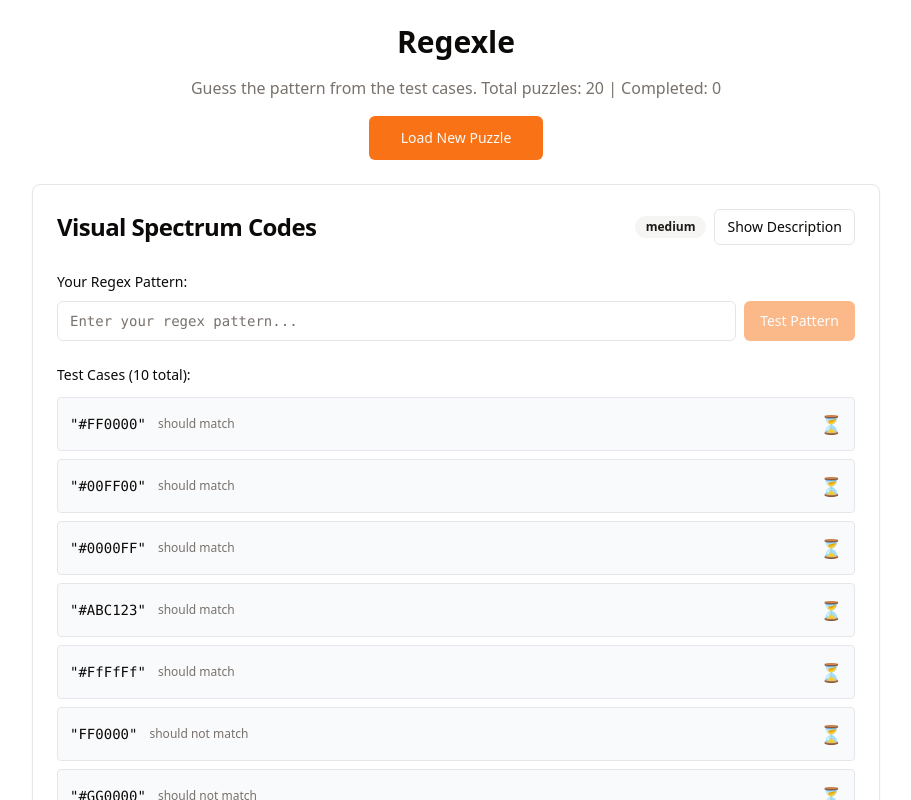
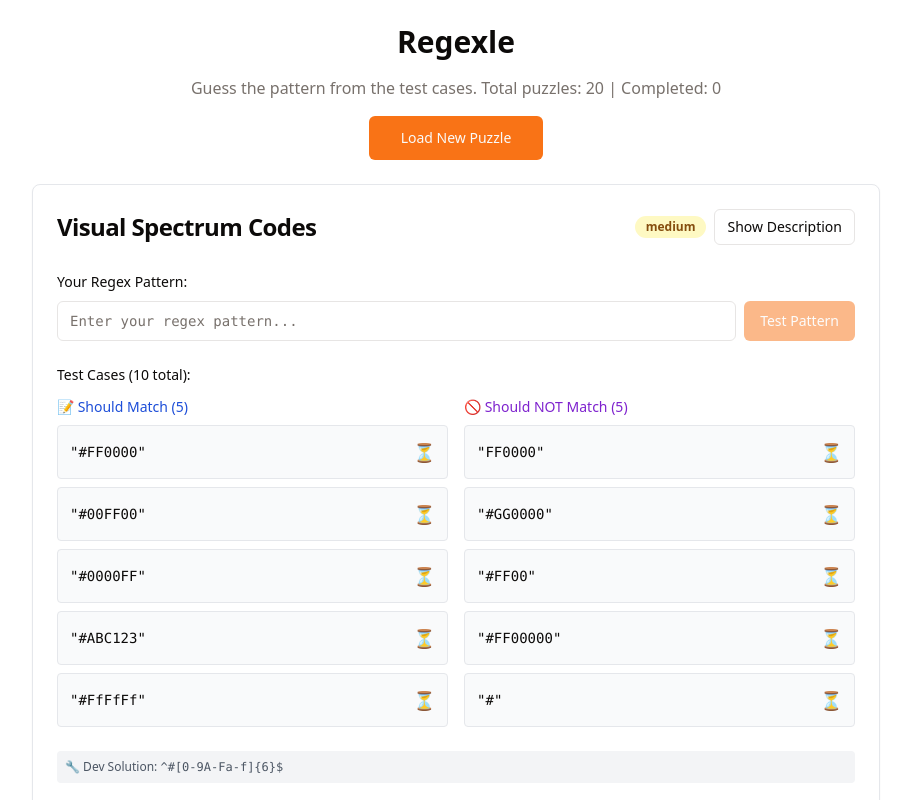
Before and after one commit to lowejosh/regexle, a React (Vite) app: page / in a window 1280 px wide. Both pictures are taken after a click on the button "Start Playing". Shown: the top 800 px of the page, without its empty margins (184-1095 px from the left). Built offline with nearby package versions, Linux system fonts and the light colour scheme.

Commit message:
ui improvements

```diff
--- a/src/App.tsx
+++ b/src/App.tsx
@@ -1,4 +1,4 @@
-import { GameProofOfConcept } from "./components/GameProofOfConcept";
+import { GameProofOfConcept } from "./components/pages/GameProofOfConcept";
 
 function App() {
   return (
--- a/src/components/GameProofOfConcept.tsx
+++ b/src/components/pages/GameProofOfConcept.tsx
@@ -1,5 +1,5 @@
-import { useGameStore } from "../store/gameStore";
-import { getTotalPuzzleCount } from "../data/puzzleLoader";
+import { useGameStore } from "../../store/gameStore";
+import { getTotalPuzzleCount } from "../../data/puzzleLoader";
 import { Button } from "@/components/ui/Button";
 import { Input } from "@/components/ui/Input";
 import {
@@ -62,7 +62,9 @@ export function GameProofOfConcept() {
             <div className="flex items-center justify-between">
               <CardTitle>{currentPuzzle.title}</CardTitle>
               <div className="flex items-center gap-2">
-                <Badge variant="secondary">{currentPuzzle.difficulty}</Badge>
+                <Badge variant={currentPuzzle.difficulty}>
+                  {currentPuzzle.difficulty}
+                </Badge>
                 <Button variant="outline" size="sm" onClick={toggleDescription}>
                   {showDescription ? "Hide" : "Show"} Description
                 </Button>
@@ -103,8 +105,22 @@ export function GameProofOfConcept() {
               <h3 className="text-sm font-medium">
                 Test Cases ({currentPuzzle.testCases.length} total):
               </h3>
-              <div className="grid gap-2">
-                {currentPuzzle.testCases.map((testCase, index) => {
+
+              <div className="grid grid-cols-2 gap-4">
+                {/* Should Match Column */}
+                <div className="space-y-2">
+                  <h4 className="text-sm font-medium text-blue-700">
+                    📝 Should Match (
+                    {
+                      currentPuzzle.testCases.filter((tc) => tc.shouldMatch)
+                        .length
+                    }
+                    )
+                  </h4>
+                  <div className="space-y-2">
+                    {currentPuzzle.testCases
+                      .filter((testCase) => testCase.shouldMatch)
+                      .map((testCase, index) => {
                         const isCorrect = gameResult
                           ? !gameResult.failedCases.some(
                               (failed) => failed.input === testCase.input
@@ -113,7 +129,7 @@ export function GameProofOfConcept() {
 
                         return (
                           <div
-                      key={index}
+                            key={`match-${index}`}
                             className={`p-3 rounded border flex items-center justify-between ${
                               isCorrect === true
                                 ? "bg-green-50 border-green-200"
@@ -126,8 +142,54 @@ export function GameProofOfConcept() {
                               <span className="font-mono text-sm">
                                 "{testCase.input}"
                               </span>
-                        <span className="text-xs text-muted-foreground">
-                          should {testCase.shouldMatch ? "match" : "not match"}
+                            </div>
+                            <div className="text-lg">
+                              {gameResult === null
+                                ? "⏳"
+                                : isCorrect === true
+                                ? "✅"
+                                : "❌"}
+                            </div>
+                          </div>
+                        );
+                      })}
+                  </div>
+                </div>
+
+                {/* Should NOT Match Column */}
+                <div className="space-y-2">
+                  <h4 className="text-sm font-medium text-purple-700">
+                    🚫 Should NOT Match (
+                    {
+                      currentPuzzle.testCases.filter((tc) => !tc.shouldMatch)
+                        .length
+                    }
+                    )
+                  </h4>
+                  <div className="space-y-2">
+                    {currentPuzzle.testCases
+                      .filter((testCase) => !testCase.shouldMatch)
+                      .map((testCase, index) => {
+                        const isCorrect = gameResult
+                          ? !gameResult.failedCases.some(
+                              (failed) => failed.input === testCase.input
+                            )
+                          : null;
+
+                        return (
+                          <div
+                            key={`no-match-${index}`}
+                            className={`p-3 rounded border flex items-center justify-between ${
+                              isCorrect === true
+                                ? "bg-green-50 border-green-200"
+                                : isCorrect === false
+                                ? "bg-red-50 border-red-200"
+                                : "bg-gray-50 border-gray-200"
+                            }`}
+                          >
+                            <div className="flex items-center gap-3">
+                              <span className="font-mono text-sm">
+                                "{testCase.input}"
                               </span>
                             </div>
                             <div className="text-lg">
@@ -140,6 +202,8 @@ export function GameProofOfConcept() {
                           </div>
                         );
                       })}
+                  </div>
+                </div>
               </div>
             </div>
 
--- /dev/null
+++ b/src/components/pages/index.ts
@@ -0,0 +1 @@
+export { GameProofOfConcept } from "./GameProofOfConcept";
--- a/src/components/ui/Badge.tsx
+++ b/src/components/ui/Badge.tsx
@@ -18,6 +18,13 @@ const badgeVariants = cva(
         correct:
           "border-transparent bg-green-500 text-white hover:bg-green-600",
         incorrect: "border-transparent bg-red-500 text-white hover:bg-red-600",
+        easy: "border-transparent bg-green-100 text-green-800 hover:bg-green-200",
+        medium:
+          "border-transparent bg-yellow-100 text-yellow-800 hover:bg-yellow-200",
+        hard: "border-transparent bg-orange-100 text-orange-800 hover:bg-orange-200",
+        expert: "border-transparent bg-red-100 text-red-800 hover:bg-red-200",
+        nightmare:
+          "border-transparent bg-purple-100 text-purple-800 hover:bg-purple-200",
       },
     },
     defaultVariants: {
--- a/src/data/puzzles/nightmare/recursive-nightmare.json
+++ b/src/data/puzzles/nightmare/recursive-nightmare.json
@@ -11,7 +11,11 @@
     { "input": "racecar", "shouldMatch": true },
     { "input": "madam", "shouldMatch": true },
     { "input": "ab", "shouldMatch": false },
-    { "input": "abc", "shouldMatch": false }
+    { "input": "abc", "shouldMatch": false },
+    { "input": "hello", "shouldMatch": false },
+    { "input": "world", "shouldMatch": false },
+    { "input": "abcd", "shouldMatch": false },
+    { "input": "palindrom", "shouldMatch": false }
   ],
   "solution": "^(.)(?:(.)(?:(.)(?:(.)(?:(.)(?:(.)(?:(.)(?:(.)(?:(.)(?:(.)(.)\\10)?\\9)?\\8)?\\7)?\\6)?\\5)?\\4)?\\3)?\\2)?\\1)?$"
 }
```
Lines whose indentation alone changed are shown as unchanged.
